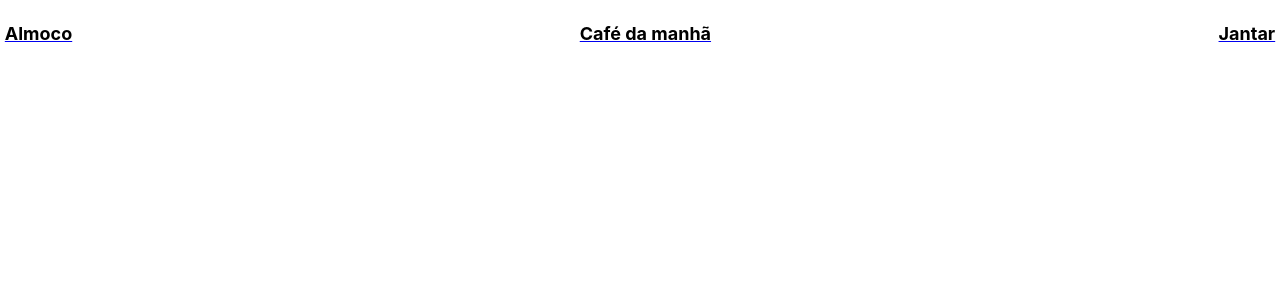
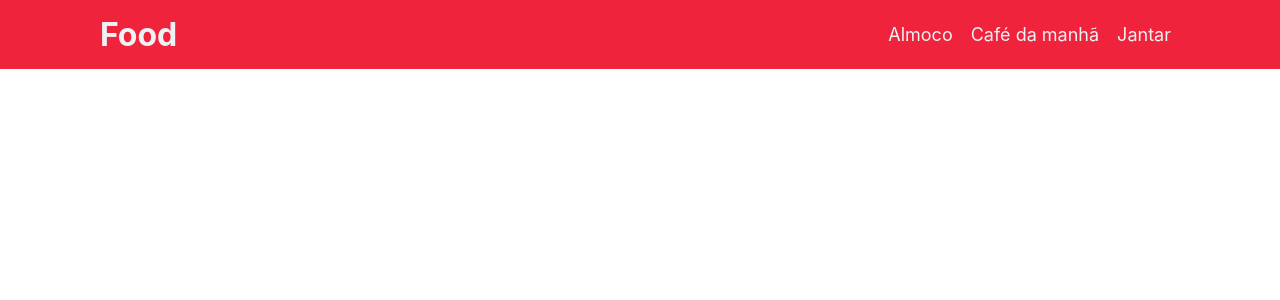
Before and after one commit to jorgelbm/recipe-app, a React (Create React App) app: page / in a window 1280 px wide. Shown: the top 300 px of the page. Built offline with nearby package versions, Linux system fonts and the light colour scheme.

Commit message:
Melhorando estrutura e estilo navbar

```diff
--- a/src/App.js
+++ b/src/App.js
@@ -1,41 +1,72 @@
 import styled from 'styled-components'
 import {Link, Outlet} from 'react-router-dom'
 
-const Navbar = styled.nav`
+const Container = styled.div`
     display: flex;
     flex-direction: row;
     justify-content: space-between;
+    align-items:center;
+    width: 100%;
+    max-width: 1080px;
+`
+const Navbar = styled.nav`
+
+    display: flex;
+    flex-direction: row;
+    justify-content: space-around;
+    align-item:center;
     padding: 0.5em 0.3em;
+
+    background-color: #EF233C;
+    color: #EDF2F4;
   `;
 
-  const NavbarLink = styled.h1`
+const NavbarLogo = styled.h1`
+    font-size: 2rem;
+    margin: 0;
+`
+const NavbarLinkList = styled.ul`
+  display: flex;
+  justify-content: space-between;
+  align-items:center;
+  list-style: none;
+`
+
+const NavbarLink = styled.li`
+  padding: 0 0.5em;
   font-size: 1.125rem;
   color: black;
+`
+
+const Main = styled.main`
+  width: 100%;
+  display: flex;
+  flex-direction: column;
+  align-items: center;
 `
 
 function App() {
 
 
   return (
+
       <div>
         <Navbar>
-        <Link to="/almoco">
-          <NavbarLink>Almoco</NavbarLink>
-        </Link>
-        <Link to="/cafe-da-manha">
-          <NavbarLink>Café da manhã</NavbarLink>
-        </Link>
-        <Link to="/jantar">
-          <NavbarLink>Jantar</NavbarLink>
-        </Link>
+          <Container>
+          <NavbarLogo>Food</NavbarLogo>
+          <NavbarLinkList>
+            <NavbarLink><Link to="/almoco" style={{textDecoration: 'none', color: '#EDF2F4'}}>Almoco</Link></NavbarLink>
+            <NavbarLink><Link to="/cafe-da-manha" style={{textDecoration: 'none', color: '#EDF2F4'}}>Café da manhã</Link></NavbarLink>
+            <NavbarLink><Link to="/jantar" style={{textDecoration: 'none', color: '#EDF2F4'}}>Jantar</Link></NavbarLink>
+          </NavbarLinkList>
+          </Container>
         </Navbar>
+        <Main>
+          <Container>
             <Outlet />
+          </Container>
+        </Main>
       </div>
-    // <Wrapper>
-    //   <Title>
-    //     Hello World!
-    //   </Title>
-    // </Wrapper>
   );
 }
 
```
Lines whose indentation alone changed are shown as unchanged.
